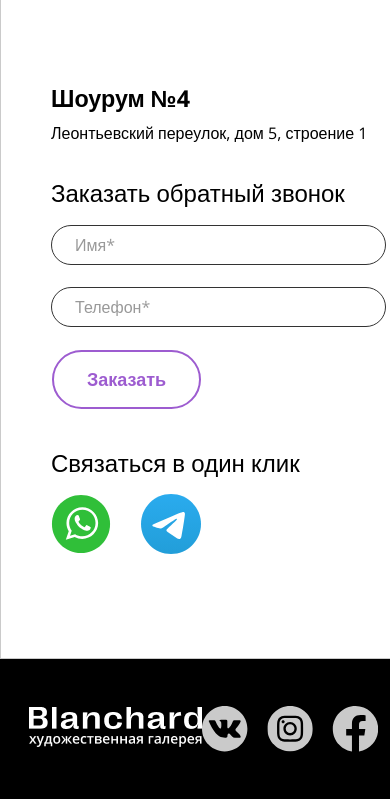
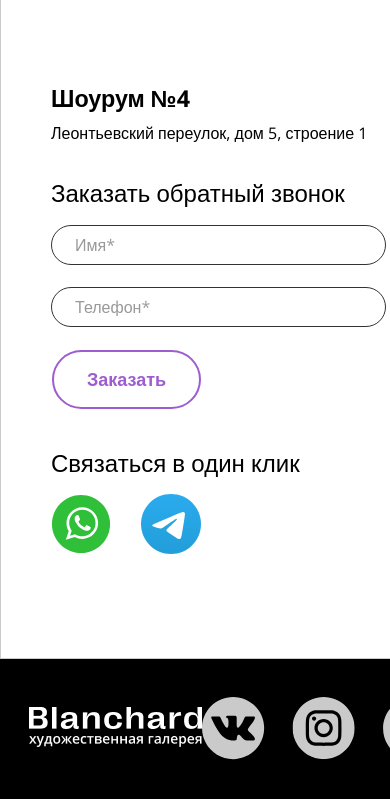
Before and after one commit to ViktoriaWofC/Web-Blanchard, a plain HTML site: page index.html in a window 390 px wide. Shown: the part 8655-9454 px from the top of the page. Drawn offline with nearby package versions, Linux system fonts and the light colour scheme.

Commit message:
1024: footer

```diff
--- a/css/style.css
+++ b/css/style.css
@@ -2461,8 +2461,13 @@ h1 {
     margin-right: 30px;
   }
 
-  .contacts-map {
-    /* width: auto; */
+  .footer-icon {
+    width: 63px;
+    height: 63px;
+  }
+
+  .footer-icon:not(:last-child) {
+    margin-right: 27px;
   }
 
 }
```
